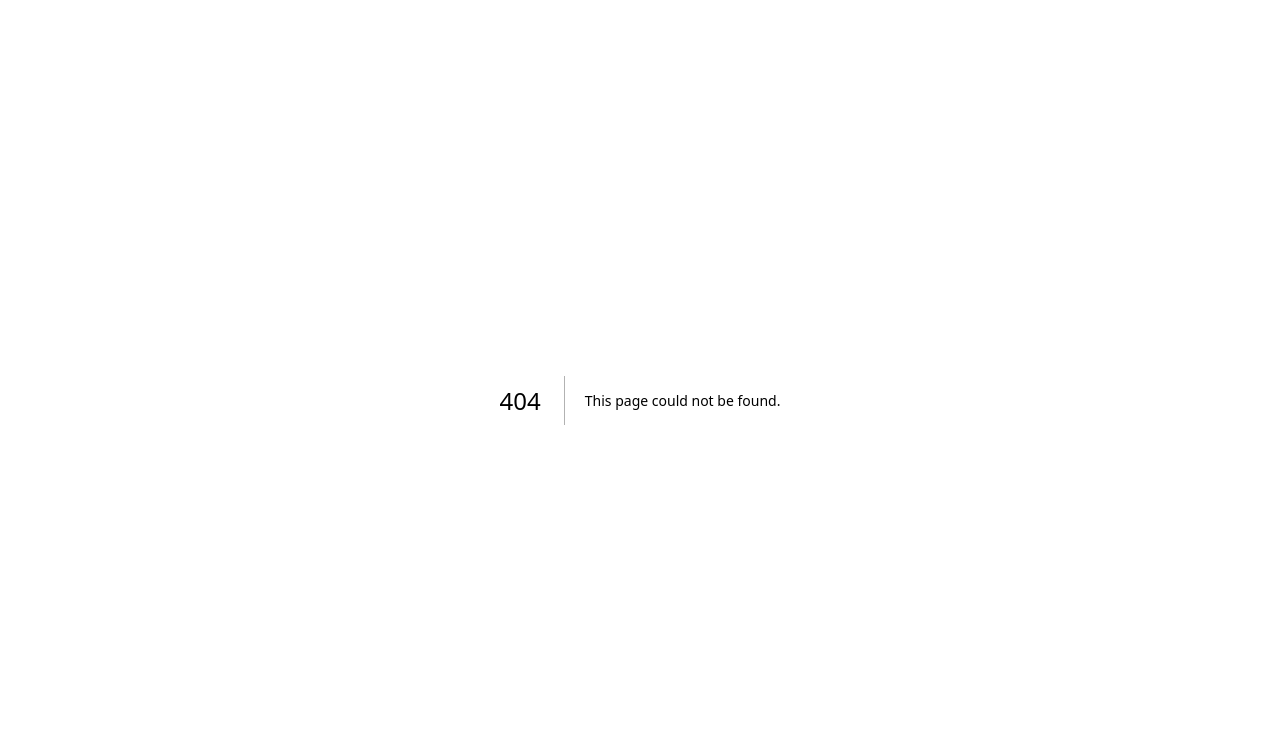
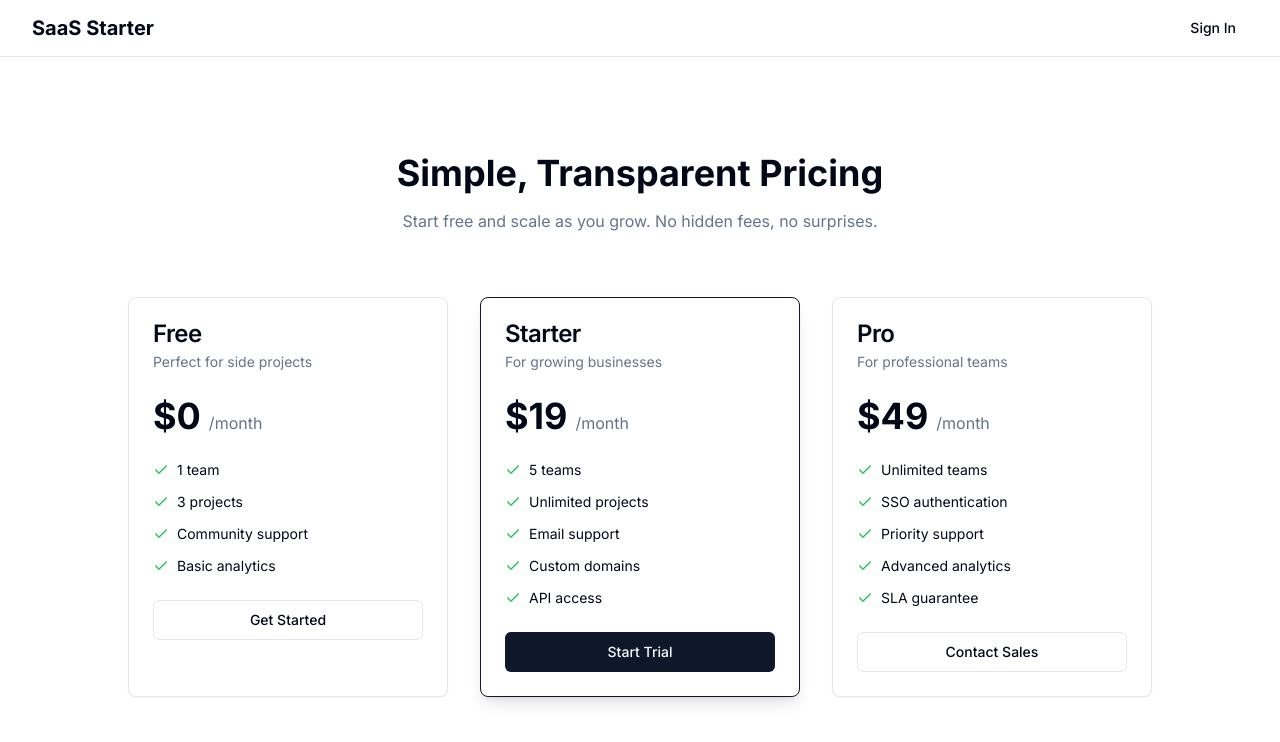
Before and after one commit to desairulz10-source/nextjs-saas-starter, a Next.js app: page /pricing in a window 1280 px wide. Before the commit this address had no page. Shown: the top 742 px of the page. Built offline with nearby package versions, Linux system fonts and the light colour scheme.

Commit message:
feat: add dedicated pricing page with three tiers

```diff
--- /dev/null
+++ b/app/(marketing)/pricing/page.tsx
@@ -0,0 +1,115 @@
+import { Button } from '@/components/ui/button';
+import { Card, CardContent, CardDescription, CardHeader, CardTitle } from '@/components/ui/card';
+import { Check } from 'lucide-react';
+import Link from 'next/link';
+
+export const metadata = {
+  title: 'Pricing - SaaS Starter',
+  description: 'Simple, transparent pricing for your business.',
+};
+
+export default function PricingPage() {
+  const plans = [
+    {
+      name: 'Free',
+      price: '$0',
+      description: 'Perfect for side projects',
+      features: ['1 team', '3 projects', 'Community support', 'Basic analytics'],
+      cta: 'Get Started',
+      href: '/login',
+    },
+    {
+      name: 'Starter',
+      price: '$19',
+      description: 'For growing businesses',
+      features: [
+        '5 teams',
+        'Unlimited projects',
+        'Email support',
+        'Custom domains',
+        'API access',
+      ],
+      cta: 'Start Trial',
+      href: '/login',
+      highlighted: true,
+    },
+    {
+      name: 'Pro',
+      price: '$49',
+      description: 'For professional teams',
+      features: [
+        'Unlimited teams',
+        'SSO authentication',
+        'Priority support',
+        'Advanced analytics',
+        'SLA guarantee',
+      ],
+      cta: 'Contact Sales',
+      href: '/login',
+    },
+  ];
+
+  return (
+    <div className="min-h-screen flex flex-col">
+      <header className="border-b bg-background/95 backdrop-blur supports-[backdrop-filter]:bg-background/60">
+        <div className="container flex h-14 items-center">
+          <Link href="/" className="font-bold text-xl">
+            SaaS Starter
+          </Link>
+          <div className="flex flex-1 items-center justify-end space-x-4">
+            <Link href="/login">
+              <Button variant="ghost" size="sm">Sign In</Button>
+            </Link>
+          </div>
+        </div>
+      </header>
+
+      <main className="flex-1 py-24">
+        <div className="container">
+          <div className="text-center mb-16">
+            <h1 className="text-4xl font-bold">Simple, Transparent Pricing</h1>
+            <p className="text-muted-foreground mt-4 max-w-2xl mx-auto">
+              Start free and scale as you grow. No hidden fees, no surprises.
+            </p>
+          </div>
+
+          <div className="grid grid-cols-1 md:grid-cols-3 gap-8 max-w-5xl mx-auto">
+            {plans.map((plan) => (
+              <Card
+                key={plan.name}
+                className={plan.highlighted ? 'border-primary shadow-lg' : ''}
+              >
+                <CardHeader>
+                  <CardTitle>{plan.name}</CardTitle>
+                  <CardDescription>{plan.description}</CardDescription>
+                </CardHeader>
+                <CardContent>
+                  <div className="flex items-baseline mb-6">
+                    <span className="text-4xl font-bold">{plan.price}</span>
+                    <span className="text-muted-foreground ml-2">/month</span>
+                  </div>
+                  <ul className="space-y-3 mb-6">
+                    {plan.features.map((feature) => (
+                      <li key={feature} className="flex items-center">
+                        <Check className="h-4 w-4 text-green-500 mr-2" />
+                        <span className="text-sm">{feature}</span>
+                      </li>
+                    ))}
+                  </ul>
+                  <Link href={plan.href}>
+                    <Button
+                      className="w-full"
+                      variant={plan.highlighted ? 'default' : 'outline'}
+                    >
+                      {plan.cta}
+                    </Button>
+                  </Link>
+                </CardContent>
+              </Card>
+            ))}
+          </div>
+        </div>
+      </main>
+    </div>
+  );
+}
```
